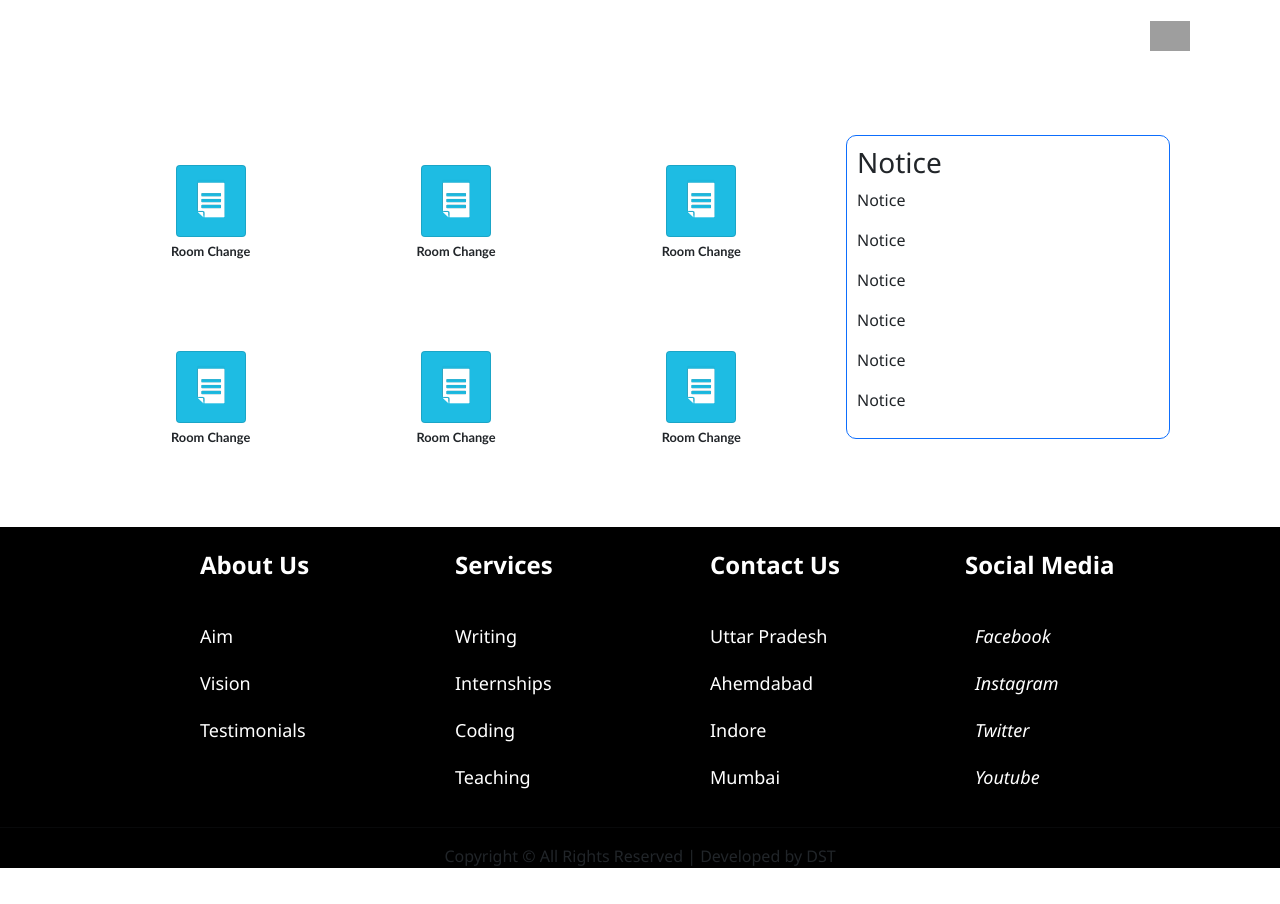
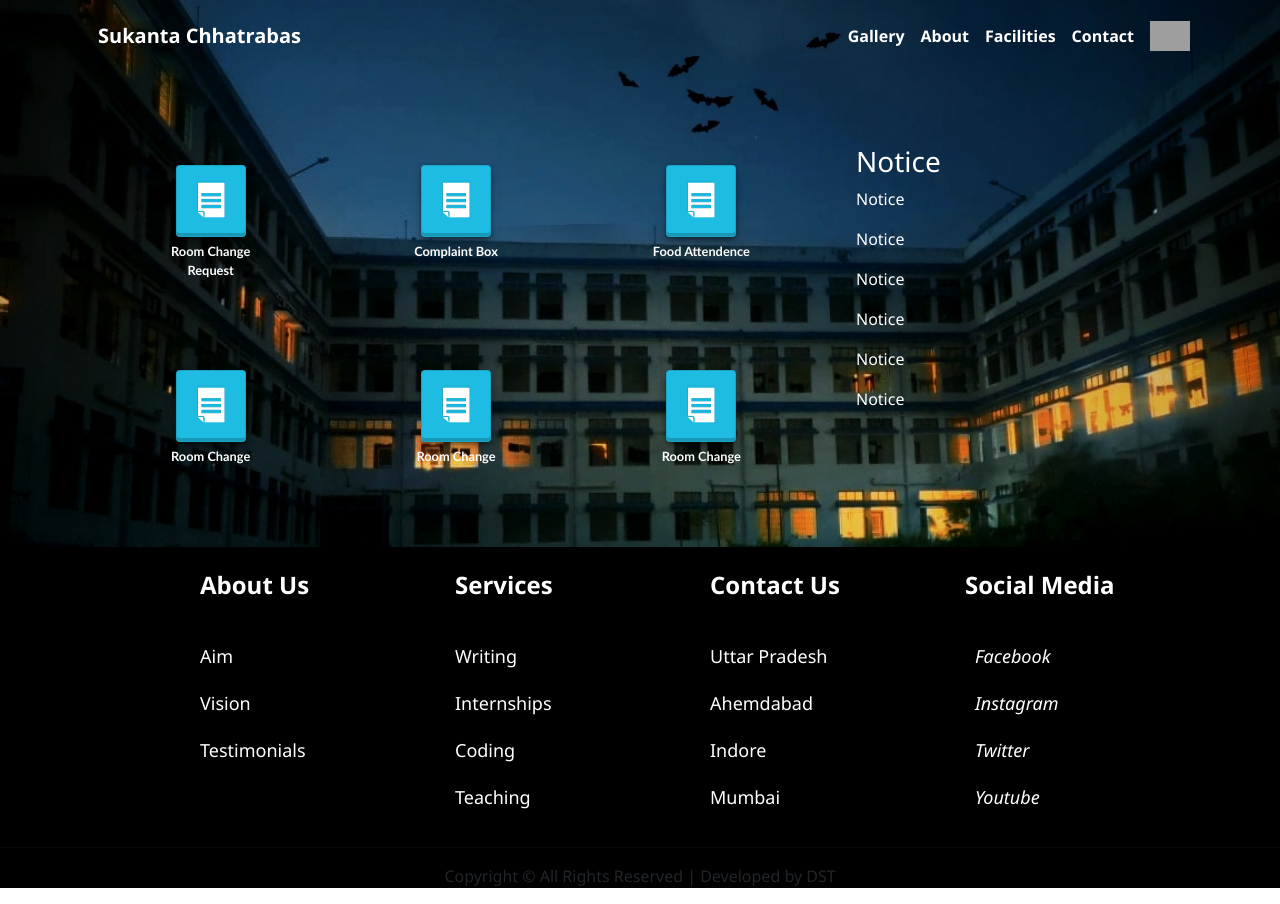
Before and after one commit to sanjoy04/CGEC-Hostel, a React (Create React App) app: page /Home in a window 1280 px wide. Built offline with nearby package versions, Linux system fonts and the light colour scheme; grey boxes are pictures that could not be loaded.

Commit message:
home modified

```diff
--- a/src/Pages/ContactPages/Contact.css
+++ b/src/Pages/ContactPages/Contact.css
@@ -25,9 +25,6 @@
         display: flex !important;
         flex-direction: column !important;
     }
-    /* .contact-body{
-        width: 750px;
-    } */
 }
 
 @media (max-width: '991px') {
--- a/src/Pages/ContactPages/ContactStyles.js
+++ b/src/Pages/ContactPages/ContactStyles.js
@@ -12,10 +12,11 @@ display: grid;
 export const Row1 = styled.div`
 display: grid;
   grid-template-columns: repeat(2, 1fr);
-  grid-gap: 30px;
+  grid-gap: 8rem;
 
   @media (max-width: 1000px) {
     grid-template-columns: 1fr;
+    grid-gap: 30px;
   }
 `;
 export const Col = styled.div`
--- a/src/Pages/HomePages/Home.css
+++ b/src/Pages/HomePages/Home.css
@@ -1,9 +1,4 @@
-.fullBody {
-    background-color: white;
-}
-.App{
-    background-color: white;
-}
+
 
 .home-body {
     padding: 25px;
@@ -15,6 +10,7 @@
 .body {
     padding: 5px;
     border-radius: 10px;
+    /* background: rgb(255, 255, 255, 0.85); */
 }
 
 
@@ -37,6 +33,7 @@ div {
     height: 72px;
     width: 70px;
     padding: 10px;
+    box-shadow: rgba(0, 0, 0, 0.4) 0px 2px 4px, rgba(0, 0, 0, 0.3) 0px 7px 13px -3px, rgba(0, 0, 0, 0.2) 0px -3px 0px inset;
 }
 
 .outerCard {
@@ -44,8 +41,11 @@ div {
     flex-direction: column;
     text-align: center;
     align-items: center;
+    /* height: 7.1rem;
+    width: 6.6rem; */
     padding: 15px 10px;
     border-radius: 10px;
+    color: rgb(255, 255, 255);
 }
 
 .outerCard:hover {
@@ -58,6 +58,7 @@ div {
 }
 
 .heading {
+    max-width: 110px;
     padding-bottom: 10px;
     padding-top: 5px;
     font-size: 0.8rem;
@@ -67,7 +68,36 @@ div {
 }
 
 .notice {
+    color: rgb(255, 255, 255);
     border-radius: 10px;
     padding: 10px;
     margin: 10px;
 }
+
+.notice:hover{
+    background: rgba(0, 0, 0, 0.8);
+    box-shadow: rgba(255, 255, 255, 0.3) 0px 19px 38px, rgba(255, 255, 255, 0.22) 0px 15px 12px;
+    transition: all 1s ease;
+}
+
+
+
+@media only screen and (max-width: '1000px') {
+    .outerCard:hover {
+        background-color: white;
+        padding-top: 10px;
+        /* padding-bottom: 10px; */
+        box-shadow: rgba(14, 30, 37, 0.12) 0px 2px 4px 0px, rgba(14, 30, 37, 0.32) 0px 2px 16px 0px;
+        transition: all 0.5s ease;
+        color: rgb(36, 124, 218);
+    }
+
+    .card {
+        /* display: flex;
+        flex-direction: column; */
+        background-color: #1ebce3;
+        height: 52px;
+        width: 50px;
+        padding: 10px;
+    }
+}
--- a/src/Pages/HomePages/Home.js
+++ b/src/Pages/HomePages/Home.js
@@ -19,14 +19,14 @@ function Home() {
         <Container className="home-body">
           <div className="body">
             <Row>
-              <Col sm={8} className="">
+              <Col sm={8} className="complain-section">
                 <Row>
                   <Col className="section">
                     <div className="outerCard">
                       <span className="card ">
                         <img src={section}></img>
                       </span>
-                      <span className="heading">Room Change</span>
+                      <span className="heading">Room Change Request</span>
                     </div>
                   </Col>
                   <Col className="section">
@@ -34,7 +34,7 @@ function Home() {
                       <span className="card ">
                         <img src={section}></img>
                       </span>
-                      <span className="heading">Room Change</span>
+                      <span className="heading">Complaint Box</span>
                     </div>
                   </Col>
                   <Col className="section">
@@ -42,7 +42,7 @@ function Home() {
                       <span className="card ">
                         <img src={section}></img>
                       </span>
-                      <span className="heading">Room Change</span>
+                      <span className="heading">Food Attendence</span>
                     </div>
                   </Col>
                 </Row>
@@ -74,7 +74,7 @@ function Home() {
                 </Row>
               </Col>
               <Col sm={4}>
-                <div className="notice border border-primary">
+                <div className="notice">
                   <h3>Notice</h3>
                   <p>Notice</p>
                   <p>Notice</p>
--- a/src/Pages/HomePages/HomeStyle.js
+++ b/src/Pages/HomePages/HomeStyle.js
@@ -43,7 +43,7 @@ export const Row = styled.div`
   grid-gap: 30px;
 
   @media (max-width: 1000px) {
-    grid-template-columns: 1fr;
+    grid-template-columns: repeat(2, 1fr);
   }
 `;
 
@@ -59,7 +59,7 @@ export const InnerBox = styled.div`
 
 export const Heading = styled.p`
   font-size: 24px;
-  color: #000;
+  color: green;
   margin-bottom: 40px;
   font-weight: bold;
 `;
```
